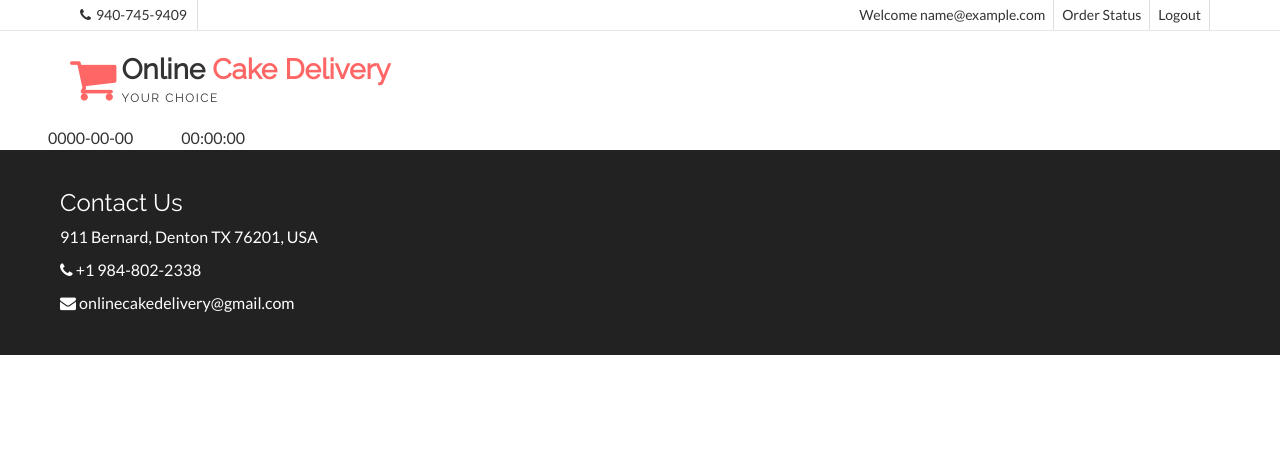
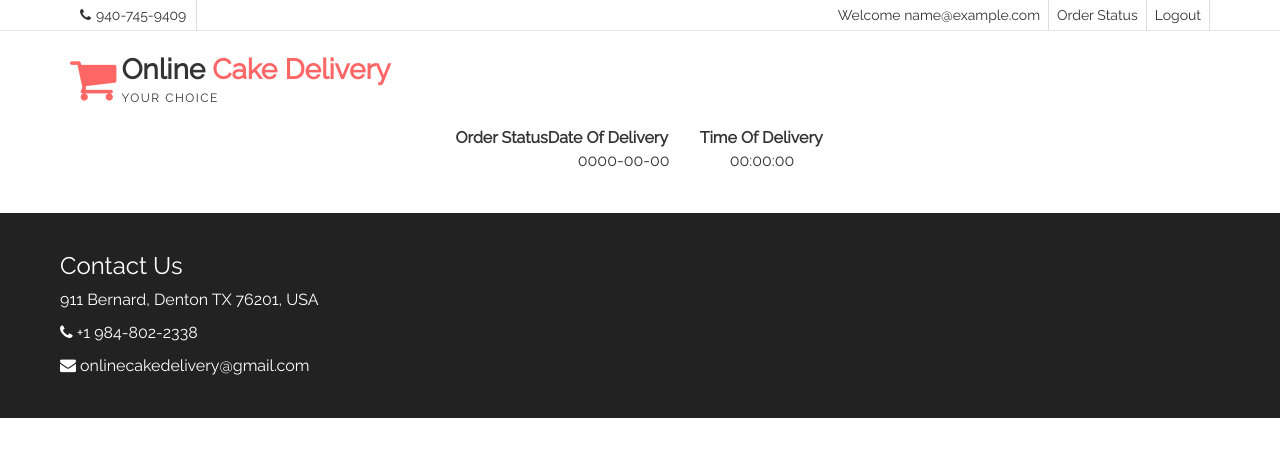
Before and after one commit to Srikanth-Pusapati/OnlineCakeDelivery, a PHP site: page /customerStatus.php in a window 1280 px wide. Shown: the top 457 px of the page. Run offline with PHP 8.4, Linux system fonts and the light colour scheme; the visitor is signed in with stand-in values (Sample User, id 1); some libraries are stand-ins or nearby versions.

Commit message:
Code commit for customerStatus deliverer_customerOrders.php deliverer_selectedOrderCSS.php with updated styles.

```diff
--- /dev/null
+++ b/Source/Code/src/css/customerStatusCSS.css
@@ -0,0 +1,16 @@
+table tbody tr td{
+	    padding-bottom: 10px;
+	    padding-right: 30px;
+	    padding-left: 30px;
+	    margin: 5px;
+}
+th{
+	padding-right: 30px;
+}
+#customerStatus{
+	margin: auto;
+}
+
+body{
+	padding-bottom: 20px;
+}
--- a/Source/Code/src/css/deliverer_customerOrders.css
+++ b/Source/Code/src/css/deliverer_customerOrders.css
@@ -1,5 +1,4 @@
 #customerOders table tr td, th{
-	    border: 5px solid grey;
 	    padding: 10px;
 	    margin: auto;
 }
--- a/Source/Code/src/css/login_style.css
+++ b/Source/Code/src/css/login_style.css
@@ -14,7 +14,9 @@
 background-color: green;
 color: white;
 padding:5px 20px;
-margin: 16px;
+margin-left: 40px;
+border-radius: 5px;
+
 }
 table{
 	margin:auto;
--- a/Source/Code/src/css/style.css
+++ b/Source/Code/src/css/style.css
@@ -1,7 +1,7 @@
 /* BASE - Base tyles, Variables, Mixins, etc. */
 body {
   background-color: #ffffff;
-  font-family: "Lato", sans-serif;
+  font-family: "Raleway", sans-serif;
   color: #333333;
   font-size: 16px;
   overflow-x: hidden;
@@ -1813,6 +1813,7 @@
   display: inline;
   float: left;
   width: 100%;
+  margin-top: 30px;
 }
 #aa-footer .aa-footer-top {
   display: inline;
--- a/Source/Code/src/customerStatus.php
+++ b/Source/Code/src/customerStatus.php
@@ -1,3 +1,14 @@
+
+<!DOCTYPE html>
+<html>
+<head>
+	<title>Customer Status</title>
+	<link href="css/customerStatusCSS.css" rel="stylesheet">
+</head>
+<body>
+
+</body>
+</html>
 <?php
 // includes the header file
 include "utils.php";
@@ -14,10 +25,18 @@
 		$result = $con->query( $sql);
 		if ($result->num_rows > 0)
 		{
+			echo "<table id=\"customerStatus\"> <tbody>
+					<tr>
+					<th>Order Status</th>
+					<th>Date Of Delivery</th>
+					<th>Time Of Delivery</th>
+					</tr>";
 			while($row = $result->fetch_assoc())
 			{
-							   echo $row["order_status"]."&emsp;&emsp;&emsp;".$row["date_of_delivery"]."&emsp;&emsp;&emsp;".$row["time_of_delivery"]."<br>";
+
+				$this->printResults($row);
 			}
+			echo "</tbody></table>";
 		}
 		else {
 			$this->error= "You did not order any cake";
@@ -25,17 +44,13 @@
 		}
 
 	}
-	function redirect()
-	  {
-		//redirect to feedback page when place order button is clicked
-	  header("location: feedback.php");
+	function printResults($row){
+		echo "<tr><td>".$row["order_status"]."</td><td>".$row["date_of_delivery"]."</td><td>".$row["time_of_delivery"]."</td></tr>";
 	}
-
 }
 $obj=new customerStatus();
 $obj->includeHeader();
 $obj->retrieveStatus();
-			//$obj->redirect();
 $obj->includeFooter();
 
 ?>
--- a/Source/Code/src/deliverer_customerOrders.php
+++ b/Source/Code/src/deliverer_customerOrders.php
@@ -9,10 +9,10 @@
 	<!-- This page is to display all available orders of all customers -->
 
 	<title>Deliverer Orders</title>
-	<h2>customer orders Available for pick up</h2>
 	<link href="css/deliverer_customerOrders.css" rel="stylesheet">
 </head>
 <body>
+<h2 style="text-align: center;">Customer Orders</h2>
 	<?php
 	class Customer_Orders extends Utils
 	{
@@ -54,7 +54,7 @@
 								<td>". $row["cost_item"] ."</td>";
 								/* This "Pick customer order" button is used to confirm that current logined deliverer is gooing to deliver that order */
 								echo "
-								<td><input type=\"submit\" name=\"selectcustomer_order\" value =\"Pick Customer Order\" /></td>";
+								<td><input type=\"submit\" name=\"selectcustomer_order\" class=\"aa-shop-now-btn aa-secondary-btn\" value =\"Pick Customer Order\" /></td>";
 								/* Here orderid is hidden item the main purpose is to send orderid value to "deliverer_selectedOrder.php" file   */
 								echo "
 								<td><input type=\"hidden\" name = \"orderid\" value=".$row["orderid"]." /></td>
--- a/Source/Code/src/header.php
+++ b/Source/Code/src/header.php
@@ -12,6 +12,9 @@
 				echo "<li class=\"hidden-xs\"><a >Welcome ".$_SESSION["userEmail"]."</a></li>";
 				if($_SESSION["userType"] == "customer"){
 					echo "<li class=\"hidden-xs\"><a href=\"customerStatus.php\">Order Status</a></li>";
+				}
+				if($_SESSION["userType"] == "deliverer"){
+					echo "<li class=\"hidden-xs\"><a href=\"deliverer_selectedOrder.php\">Selected Orders</a></li>";
 				}
 				echo "<li class=\"hidden-xs\"><a href=\"logout.php\">Logout</a></li>";
 
```
Also changed, not shown: Source/Code/src/css/deliverer_selectedOrderCSS.css (added, +11 -0 lines), Source/Code/src/deliverer_selectedOrder.php (+3 -4 lines). Lines whose indentation alone changed are shown as unchanged.
